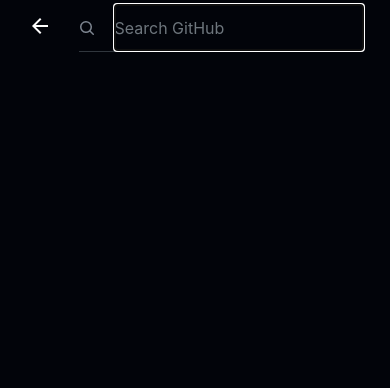
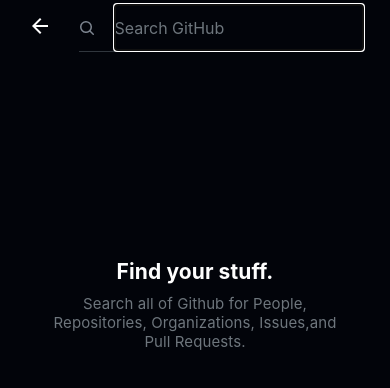
Before and after one commit to gioin/github-mobile, a React Native app: screen /Search in a window 390 px wide. Shown: the top 388 px of the page. Built offline with nearby package versions, Linux system fonts and the light colour scheme.

Commit message:
fixed input focus issue

```diff
--- a/styles/base.ts
+++ b/styles/base.ts
@@ -28,6 +28,6 @@
 export const fonts = {
   sm: 12,
   md: 18,
-  lg: 28,
+  lg: 21,
   primary: 16,
 };
--- a/view/components/inputs/CustomSearchInput.tsx
+++ b/view/components/inputs/CustomSearchInput.tsx
@@ -1,4 +1,4 @@
-import React from "react";
+import React, { useEffect, useRef } from "react";
 import { forwardRef, InputHTMLAttributes, useState } from "react";
 import {
   StyleSheet,
@@ -12,6 +12,7 @@
 import { CloseIcon, SearchIcon } from "../../../assets/icons";
 import { colors, fonts } from "../../../styles/base";
 import { useAppState } from "../../../state/useState";
+import { useFocusEffect, useNavigation } from "@react-navigation/native";
 
 export interface TextInputProps extends InputHTMLAttributes<HTMLInputElement> {
   searchList?: { [key: string]: any }[] | null;
@@ -25,13 +26,22 @@
     const [clicked, setClicked] = useState(false);
     const { setTextValue }: any = useAppState();
     const PlatformIOS = Platform.OS === "ios";
+    const inputRef = useRef(null);
+
+    useFocusEffect(
+      React.useCallback(() => {
+        (inputRef.current as any).focus();
+      }, [])
+    );
 
     const handleInputChange = (text: string) => {
       setValue(text);
     };
+
     const handleClearInput = () => {
       setValue("");
       setTextValue("");
+      (inputRef.current as any).focus();
     };
 
     return (
@@ -45,6 +55,7 @@
         <View style={PlatformIOS ? styles.containerIOS : styles.container}>
           <SearchIcon />
           <TextInput
+            ref={inputRef}
             value={value}
             autoFocus
             style={PlatformIOS ? styles.inputIOS : styles.input}
--- a/view/screens/HomeScreen.tsx
+++ b/view/screens/HomeScreen.tsx
@@ -19,6 +19,7 @@
           color: colors.secondary.white,
           width: "70%",
           textAlign: "center",
+          letterSpacing: 0.1,
         }}
       >
         Searching is not just about finding information, it's a journey of
--- a/view/screens/SearchScreen.tsx
+++ b/view/screens/SearchScreen.tsx
@@ -7,7 +7,7 @@
   Text,
   View,
 } from "react-native";
-import { colors } from "../../styles/base";
+import { colors, fonts } from "../../styles/base";
 import { RepoIcon, UserIcon } from "../../assets/icons";
 import { useNavigation } from "@react-navigation/native";
 import useSearchAPI from "../../api/search/useSearchApi";
@@ -22,10 +22,7 @@
   return (
     <View>
       {textValue && (
-        <ScrollView
-          style={styles.container}
-          keyboardShouldPersistTaps="handled"
-        >
+        <ScrollView style={styles.container} keyboardShouldPersistTaps="always">
           <FlatList
             scrollEnabled={false}
             data={[
@@ -57,6 +54,40 @@
           />
         </ScrollView>
       )}
+      {!textValue && (
+        <View
+          style={{
+            justifyContent: "center",
+            alignItems: "center",
+            marginTop: "50%",
+          }}
+        >
+          <Text
+            style={{
+              color: colors.primary.white,
+              textAlign: "center",
+              fontSize: fonts.lg,
+              marginBottom: 10,
+              letterSpacing: 0.1,
+              fontWeight: "bold",
+            }}
+          >
+            Find your stuff.
+          </Text>
+          <Text
+            style={{
+              color: colors.secondary.white,
+              width: "80%",
+              textAlign: "center",
+              letterSpacing: 0.1,
+              fontSize: 15,
+            }}
+          >
+            Search all of Github for People, Repositories, Organizations,
+            Issues,and Pull Requests.
+          </Text>
+        </View>
+      )}
     </View>
   );
 }
```
